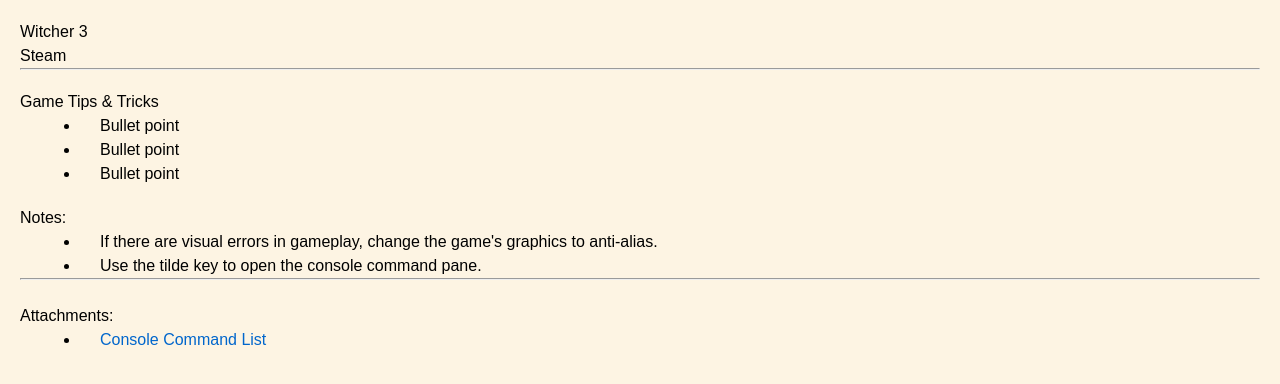
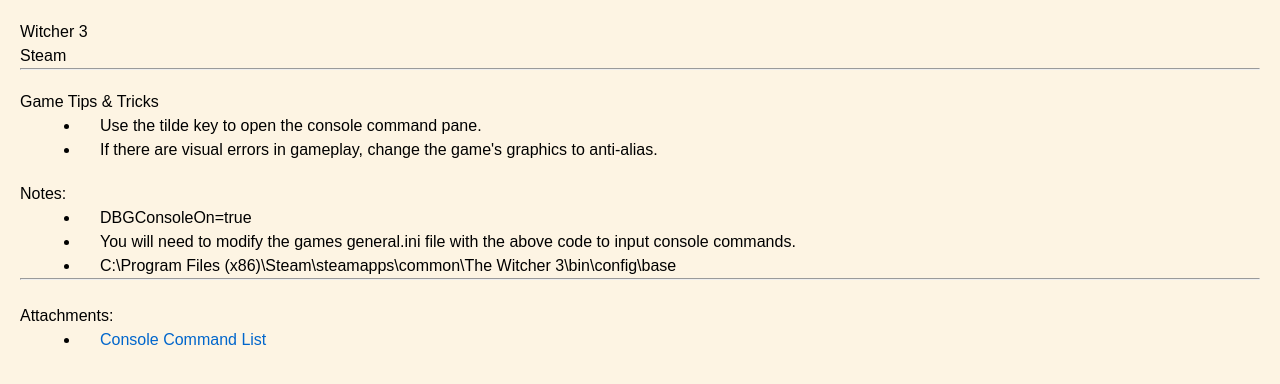
Before and after one commit to EX070694/Witcher-3, a plain HTML site: page index.html in a window 1280 px wide. Drawn offline with Linux system fonts and the light colour scheme.

Commit message:
Update index.html

```diff
--- a/index.html
+++ b/index.html
@@ -75,17 +75,17 @@
     <div class="chapter">
         <h1>Game Tips & Tricks</h1>
         <ul>
-            <li>Bullet point</li>
-            <li>Bullet point</li>
-            <li>Bullet point</li>
+            <li>Use the tilde key to open the console command pane.</li>
+            <li>If there are visual errors in gameplay, change the game's graphics to anti-alias.</li>
         </ul>
     </div>
 
     <div class="notes">
         <h1>Notes:</h1>
         <ul>
-            <li>If there are visual errors in gameplay, change the game's graphics to anti-alias.</li>
-            <li>Use the tilde key to open the console command pane.</li>
+            <li>DBGConsoleOn=true</li>
+            <li>You will need to modify the games general.ini file with the above code to input console commands.</li>
+            <li>C:\Program Files (x86)\Steam\steamapps\common\The Witcher 3\bin\config\base</li>
         </ul>
     </div>
 
```
